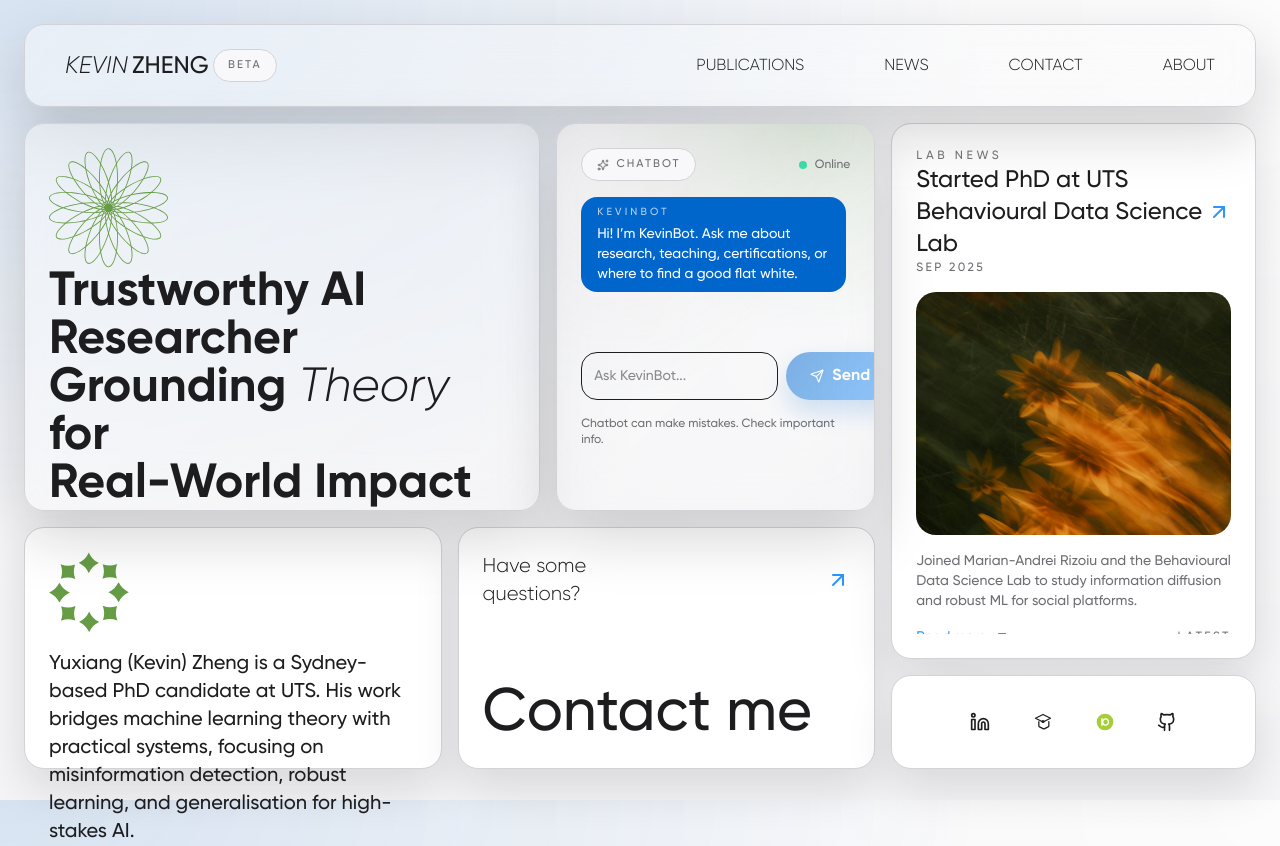
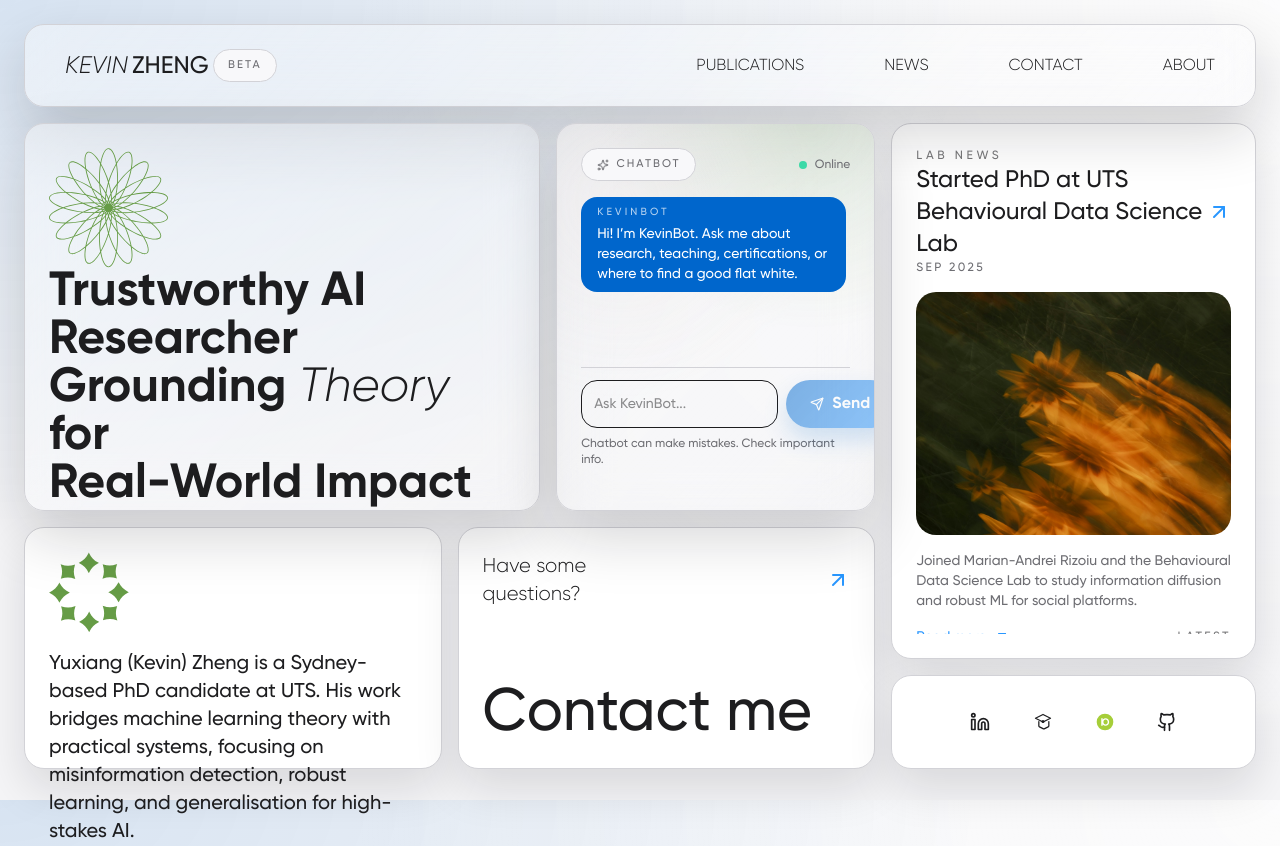
Before and after one commit to kyxzhe/kyxzhe.github.io, a Next.js app: page / in a window 1280 px wide. Built offline with nearby package versions, Linux system fonts and the light colour scheme; no server answers.

Commit message:
style: anchor chatbot input bar

```diff
--- a/src/components/ChatIntroPanel.tsx
+++ b/src/components/ChatIntroPanel.tsx
@@ -61,7 +61,7 @@ export default function ChatIntroPanel() {
       <div className="absolute inset-0 pointer-events-none opacity-60" style={{
         background: "radial-gradient(circle at 20% 20%, rgba(232,206,194,0.25), transparent 50%), radial-gradient(circle at 80% 0%, rgba(102,156,70,0.25), transparent 45%)"
       }} />
-      <div className="relative flex flex-col gap-4 min-h-[300px]">
+      <div className="relative flex flex-col gap-4 min-h-[320px]">
         <motion.div
           className="flex items-center justify-between"
           initial={{ opacity: 0, y: 10 }}
@@ -101,6 +101,7 @@ export default function ChatIntroPanel() {
             </div>
           )}
         </div>
+        <div className="mt-auto flex flex-col gap-2 pt-3 border-t border-[var(--card-border)]">
           <div className="flex gap-2">
             <input
               ref={inputRef}
@@ -130,6 +131,7 @@ export default function ChatIntroPanel() {
             Chatbot can make mistakes. Check important info.
           </p>
         </div>
+      </div>
     </motion.div>
   );
 }
```
Lines whose indentation alone changed are shown as unchanged.
